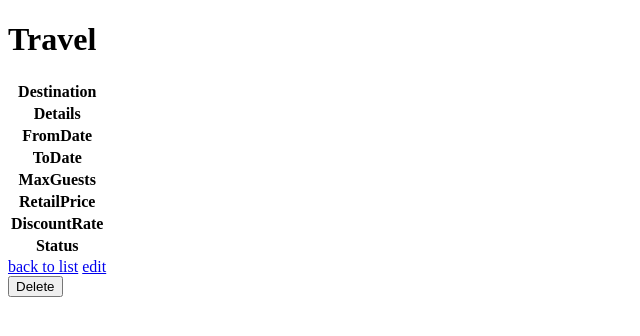
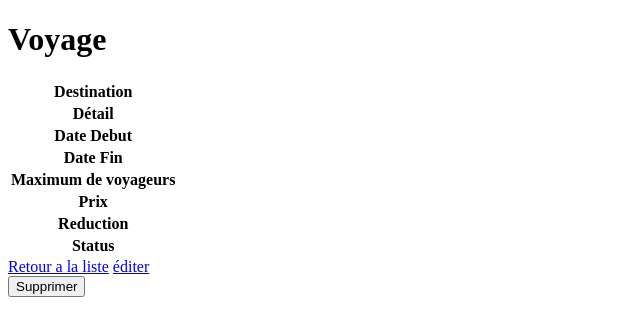
Before and after one commit to ahmidbbc/BOVoyages, a Symfony app: template templates/travel/show.html.twig in a window 1280 px wide. Shown: the part 78-414 px from the top of the page, without its empty margins (0-640 px from the left). Run offline with Twig, Linux system fonts and the light colour scheme; the template is opened without the code that fills it, so the values that code supplies are empty; some libraries are stand-ins or nearby versions.

```diff
--- a/templates/_fragment/navbar.html.twig
+++ b/templates/_fragment/navbar.html.twig
@@ -7,11 +7,12 @@
     <div class="collapse navbar-collapse" id="navbarSupportedContent">
         <ul class="navbar-nav mr-auto">
             <li class="nav-item">
-                <a class="nav-link" href="{{ path('sales') }}">Voyages Visiteur</a>
+                <a class="nav-link" href="{{ path('sales_index') }}">Voyages Visiteur</a>
             </li>
             <li class="nav-item active">
                 <a class="nav-link" href="{{ path('travel_index') }}">Voyage Admin <span class="sr-only">(current)</span></a>
             </li>
+
         </ul>
     </div>
 </nav>
--- a/templates/sales/index.html.twig
+++ b/templates/sales/index.html.twig
@@ -21,7 +21,9 @@
                 </div>
             </div>
             <div class="col-3">
-                <button class="btn-primary">Réserver</button>
+                <a href="{{ path('sales_new', {'id' : sale.id} ) }}" class="btn btn-primary">
+                    Réserver
+                </a>
             </div>
          </div>
 
--- a/templates/travel/_delete_form.html.twig
+++ b/templates/travel/_delete_form.html.twig
@@ -1,5 +1,5 @@
 <form method="post" action="{{ path('travel_delete', {'id': travel.id}) }}" onsubmit="return confirm('Are you sure you want to delete this item?');">
     <input type="hidden" name="_method" value="DELETE">
     <input type="hidden" name="_token" value="{{ csrf_token('delete' ~ travel.id) }}">
-    <button class="btn">Delete</button>
+    <button class="btn btn-primary">Supprimer</button>
 </form>
--- a/templates/travel/_form.html.twig
+++ b/templates/travel/_form.html.twig
@@ -1,4 +1,4 @@
 {{ form_start(form) }}
     {{ form_widget(form) }}
-    <button class="btn">{{ button_label|default('Save') }}</button>
+    <button class="btn btn-primary">{{ button_label|default('Save') }}</button>
 {{ form_end(form) }}
--- a/templates/travel/edit.html.twig
+++ b/templates/travel/edit.html.twig
@@ -3,11 +3,11 @@
 {% block title %}Edit Travel{% endblock %}
 
 {% block body %}
-    <h1>Edit Travel</h1>
+    <h1>Editer voayge</h1>
 
     {{ include('travel/_form.html.twig', {'button_label': 'Update'}) }}
 
-    <a href="{{ path('travel_index') }}">back to list</a>
+    <a href="{{ path('travel_index') }}">Retour a la liste</a>
 
     {{ include('travel/_delete_form.html.twig') }}
 {% endblock %}
--- a/templates/travel/new.html.twig
+++ b/templates/travel/new.html.twig
@@ -1,11 +1,11 @@
 {% extends 'base.html.twig' %}
 
-{% block title %}New Travel{% endblock %}
+{% block title %}Nouveau Voyage{% endblock %}
 
 {% block body %}
-    <h1>Create new Travel</h1>
+    <h1>Créer un nouveau voyage</h1>
 
     {{ include('travel/_form.html.twig') }}
 
-    <a href="{{ path('travel_index') }}">back to list</a>
+    <a href="{{ path('travel_index') }}">Retour a la liste</a>
 {% endblock %}
--- a/templates/travel/show.html.twig
+++ b/templates/travel/show.html.twig
@@ -3,7 +3,7 @@
 {% block title %}Travel{% endblock %}
 
 {% block body %}
-    <h1>Travel</h1>
+    <h1>Voyage</h1>
 
     <table class="table">
         <tbody>
@@ -12,27 +12,27 @@
                 <td>{{ travel.destination }}</td>
             </tr>
             <tr>
-                <th>Details</th>
+                <th>Détail</th>
                 <td>{{ travel.details }}</td>
             </tr>
             <tr>
-                <th>FromDate</th>
+                <th>Date Debut</th>
                 <td>{{ travel.fromDate ? travel.fromDate|date('Y-m-d') : '' }}</td>
             </tr>
             <tr>
-                <th>ToDate</th>
+                <th>Date Fin</th>
                 <td>{{ travel.toDate ? travel.toDate|date('Y-m-d') : '' }}</td>
             </tr>
             <tr>
-                <th>MaxGuests</th>
+                <th>Maximum de voyageurs</th>
                 <td>{{ travel.maxGuests }}</td>
             </tr>
             <tr>
-                <th>RetailPrice</th>
+                <th>Prix</th>
                 <td>{{ travel.retailPrice }}</td>
             </tr>
             <tr>
-                <th>DiscountRate</th>
+                <th>Reduction</th>
                 <td>{{ travel.discountRate }}</td>
             </tr>
             <tr>
@@ -42,9 +42,9 @@
         </tbody>
     </table>
 
-    <a href="{{ path('travel_index') }}">back to list</a>
+    <a href="{{ path('travel_index') }}">Retour a la liste</a>
 
-    <a href="{{ path('travel_edit', {'id': travel.id}) }}">edit</a>
+    <a href="{{ path('travel_edit', {'id': travel.id}) }}">éditer</a>
 
     {{ include('travel/_delete_form.html.twig') }}
 {% endblock %}
```
Also changed, not shown: src/Controller/SalesController.php (+43 -1 lines), src/Form/SalesType.php (added, +25 -0 lines), templates/sales/new.html.twig (added, +18 -0 lines), templates/travel/index.html.twig (+10 -10 lines).
